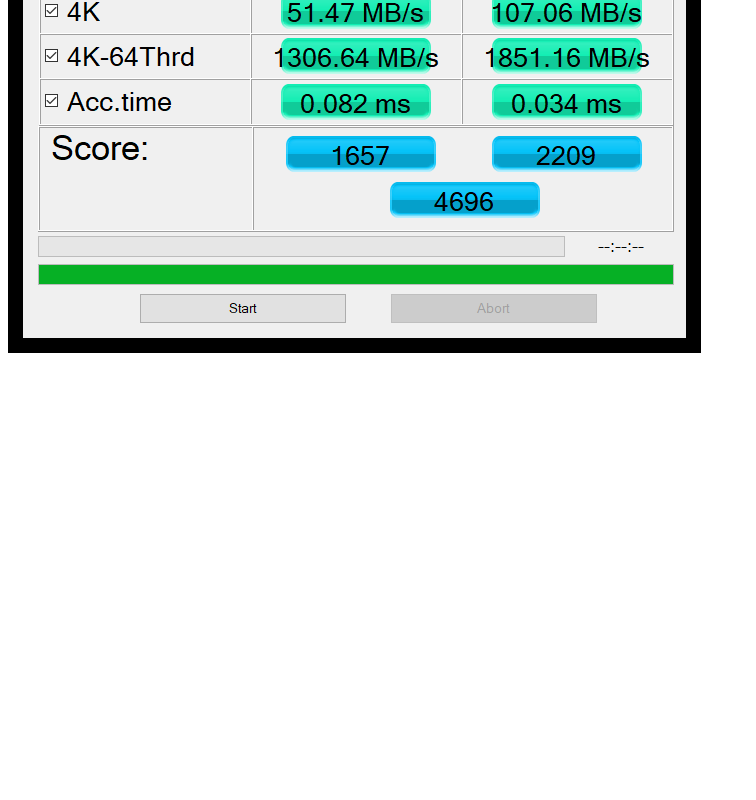
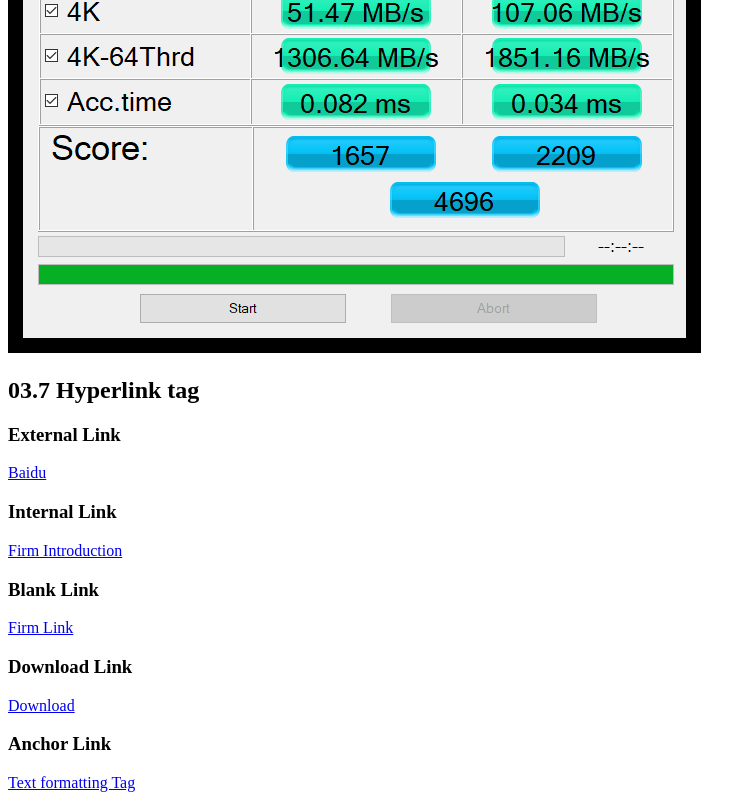
Before and after one commit to ZhangChunXian/MyFrontend, a plain HTML site: page HTML/00HTML_CommonTag.html in a window 1280 px wide. Shown: the part 2659-3459 px from the top of the page, without its empty margins (0-756 px from the left). Before the commit the page ends 3024 px from the top, so only its background shows below. Drawn offline with Linux system fonts and the light colour scheme.

Commit message:
update 00HTML_CommonTag.html

```diff
--- a/HTML/00HTML_CommonTag.html
+++ b/HTML/00HTML_CommonTag.html
@@ -5,7 +5,6 @@
     <meta name="viewport" content="width=device-width, initial-scale=1.0">
     <title>HTML Common tag</title>
 </head>
-<body>
     <!--?00 Title Tag-->
     <h1> 00 Title Tag </h1>
         <h1> This is Level 1 heading </h1>
@@ -26,7 +25,7 @@
         <br />                  <!-- attention! This is a single tag-->
 
     <!--?03 Text formatting Tags-->
-    <h1>03 Text formatting Tags</h1>
+    <h1 id="03 Text formatting Tags">03 Text formatting Tags</h1>
         <!--03.1 bold text-->
         <h2>03.1 bold text</h2>
             <strong>This is a bold text</strong>    <!--Recommend-->
@@ -67,5 +66,23 @@
                 <img src="SSDTest.png" width="200"/> <!--width attribute: set the width of the image-->
                 <img src="SSDTest.png" height="200"/> <!--height attribute: set the height of the image-->
                 <img src="SSDTest.png" border="15"/> <!--border attribute: set the border width of the image-->
+
+        <!--03.7 Hyperlink tag-->
+        <h2>03.7 Hyperlink tag</h2>
+            <!--External Link-->
+            <h3>External Link</h3>
+            <a href="https://www.baidu.com" target="_blank">Baidu</a>
+            <!-- Internal Link -->
+            <h3>Internal Link</h3>
+            <a href="BriefIntroOfFirm.html">Firm Introduction</a>
+            <!--Blank Link-->
+            <h3>Blank Link</h3>
+            <a href="#">Firm Link</a>
+            <!--Download Link-->
+            <h3>Download Link</h3>
+            <a href="SSDTest.zip">Download</a>
+            <!--Anchor Links-->
+            <h3>Anchor Link</h3>
+            <a href="#03 Text formatting Tags">Text formatting Tag</a>
 </body>
 </html>
```
Also changed, not shown: HTML/BriefIntroOfFirm.html (added, +11 -0 lines), 1 other file.
